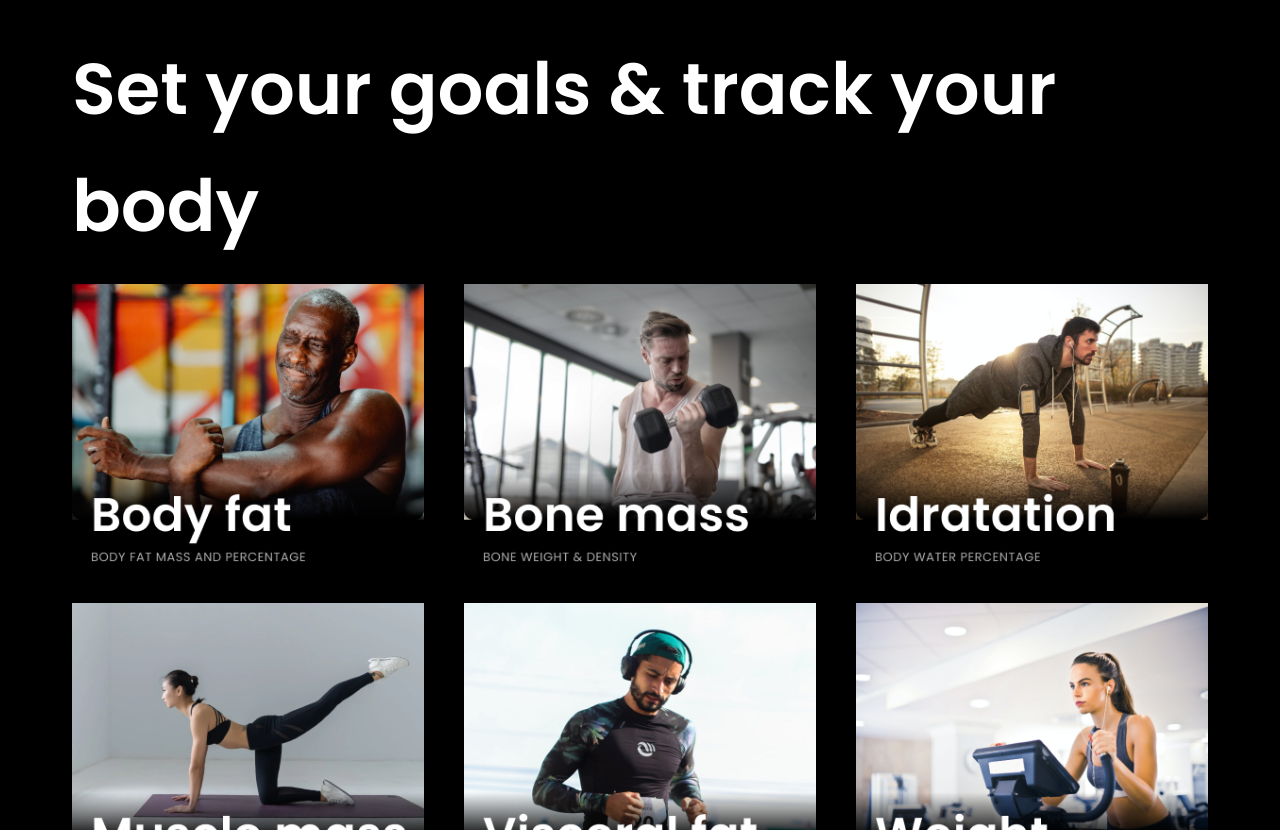
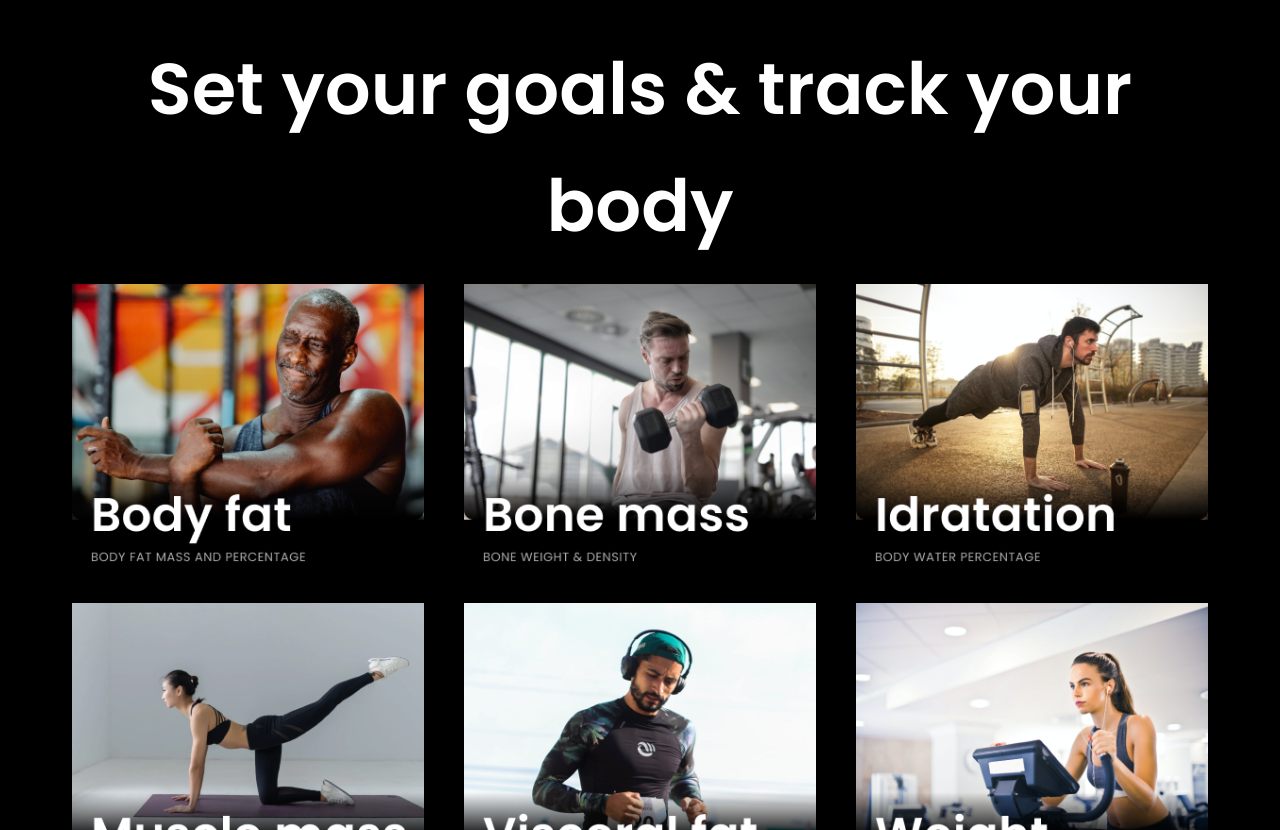
Before and after one commit to ErNickIlSommo/gt-landing-page, a React (Vite) app: page / in a window 1280 px wide. Shown: the part 989-1819 px from the top of the page. Built offline with nearby package versions, Linux system fonts and the light colour scheme.

Commit message:
params title centered

```diff
--- a/src/pages/Home.jsx
+++ b/src/pages/Home.jsx
@@ -78,7 +78,7 @@ const Home = () => {
 
         {/* Parameter section */}
         <div className="hidden lg:visible lg:flex lg:flex-col">
-          <p className="text-5xl xl:text-7xl font-semibold leading-tight xl:leading-relaxed mb-5">
+          <p className="text-5xl xl:text-7xl font-semibold text-center leading-tight xl:leading-relaxed mb-5">
             Set your goals & track your body
           </p>
           <div className="flex flex-wrap justify-center gap-10">
```
